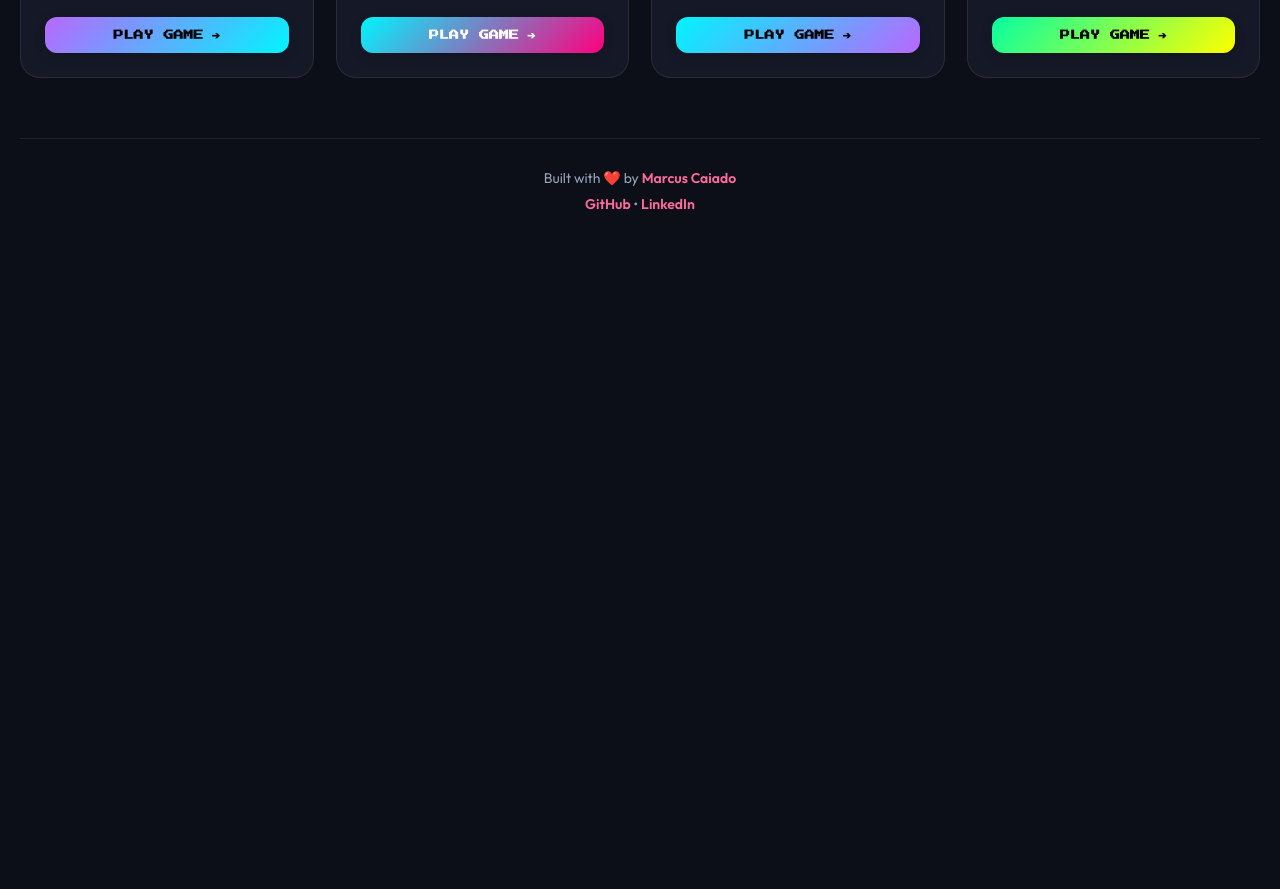
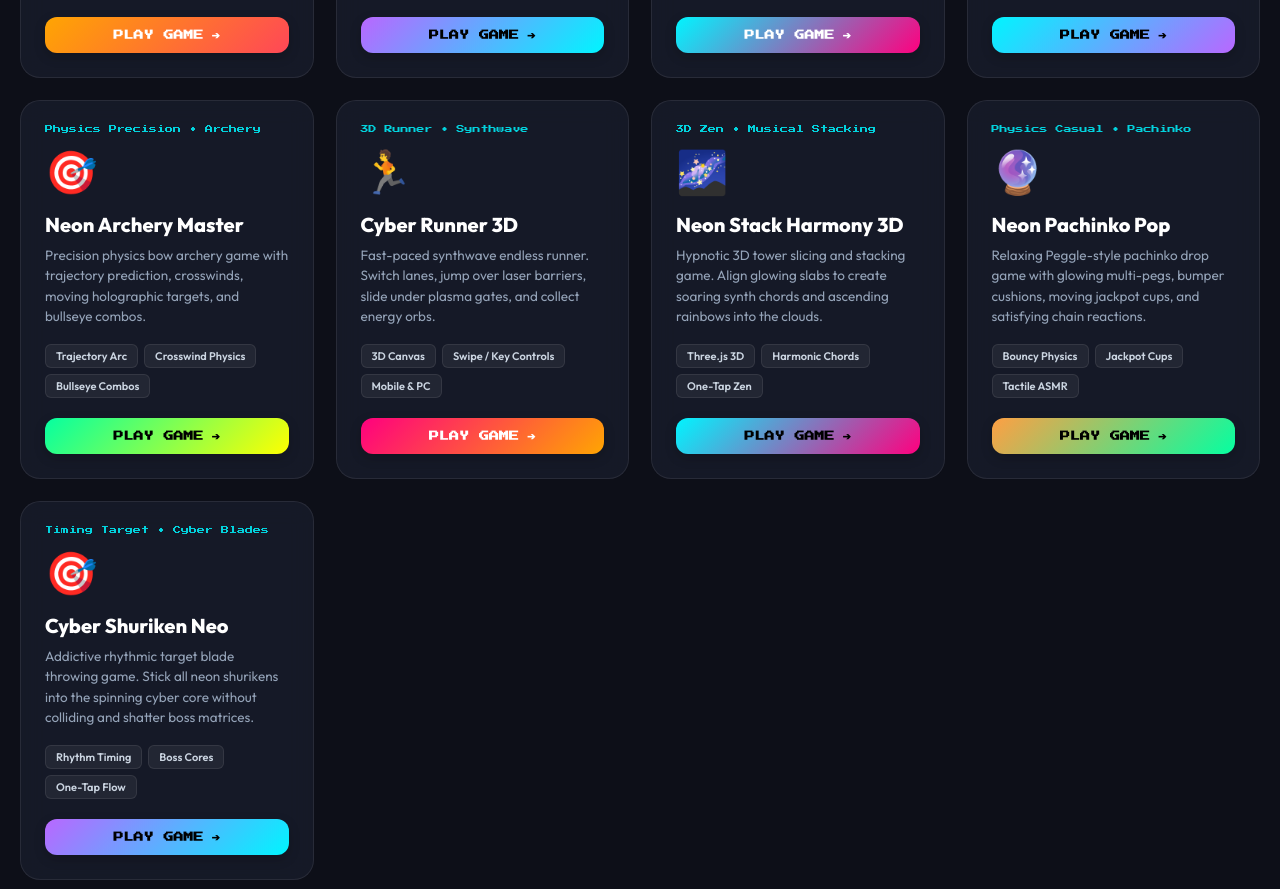
Before and after one commit to marcuscaiado/marcus-arcade, a website built with Vite: page index.html in a window 1280 px wide. Shown: the part 1451-2340 px from the top of the page. Before the commit the page ends 1744 px from the top, so only its background shows below. Built offline with nearby package versions, Linux system fonts and the light colour scheme.

Commit message:
✨ Audit fixes & responsive mobile polish

```diff
--- a/index.html
+++ b/index.html
@@ -4,7 +4,7 @@
     <meta charset="UTF-8" />
     <meta name="viewport" content="width=device-width, initial-scale=1.0" />
     <title>Marcus's Web Arcade 🕹️✨</title>
-    <meta name="description" content="Play 14+ original 3D & 2D browser games by Marcus Caiado. Zero install, instant fun on Mobile & PC." />
+    <meta name="description" content="Play 17+ original 3D & 2D browser games by Marcus Caiado. Zero install, instant fun on Mobile & PC." />
     <link rel="stylesheet" href="./src/style.css" />
     <link rel="icon" type="image/svg+xml" href="/favicon.svg" />
   </head>
@@ -14,7 +14,7 @@
 
       <!-- Arcade Header -->
       <header class="arcade-header">
-        <div class="header-badge">✨ 12 ORIGINAL PLAYABLE WEB GAMES ✨</div>
+        <div class="header-badge">✨ 17 ORIGINAL PLAYABLE WEB GAMES ✨</div>
         <h1 class="arcade-title">MARCUS ARCADE</h1>
         <p class="arcade-subtitle">Zero-install, instant-play 3D & 2D web games built with Three.js, Canvas & Web Audio</p>
 
@@ -22,10 +22,10 @@
         <div class="controls-deck">
           <div class="search-bar-wrap">
             <span class="search-icon">🔍</span>
-            <input type="text" id="game-search" placeholder="Search games (e.g. golf, space, archer, 3D)..." autocomplete="off" />
+            <input type="text" id="game-search" placeholder="Search games (e.g. golf, stack, pachinko, shuriken)..." autocomplete="off" />
           </div>
           <div class="filter-tabs">
-            <button class="filter-btn active" data-filter="all">All (12)</button>
+            <button class="filter-btn active" data-filter="all">All (17)</button>
             <button class="filter-btn" data-filter="action">Action & Shooter</button>
             <button class="filter-btn" data-filter="arcade">Arcade & Casual</button>
             <button class="filter-btn" data-filter="sports">Sports & Physics</button>
@@ -114,6 +114,22 @@
               <span class="badge">Adaptive AI</span>
             </div>
             <a href="https://marcuscaiado.github.io/cyber-pong-3d/" target="_blank" rel="noopener noreferrer" class="play-btn btn-pong">
+              <span>PLAY GAME</span> ➔
+            </a>
+          </div>
+
+          <!-- 6. Neon Drift Racer -->
+          <div class="game-card" data-category="arcade" data-title="neon drift racer 3d highway nitro boost speed">
+            <div class="card-tag">Arcade Racing • Neon Drift</div>
+            <div class="card-icon">🏎️</div>
+            <h3 class="card-title">Neon Drift Racer</h3>
+            <p class="card-desc">High-speed neon highway racer with lane-shifting overtakes, nitro speed bursts, and dynamic traffic avoidance.</p>
+            <div class="card-badges">
+              <span class="badge">3D Perspective</span>
+              <span class="badge">Nitro Boost</span>
+              <span class="badge">Mobile & PC</span>
+            </div>
+            <a href="https://marcuscaiado.github.io/neon-drift-racer/" target="_blank" rel="noopener noreferrer" class="play-btn btn-racer">
               <span>PLAY GAME</span> ➔
             </a>
           </div>
@@ -214,7 +230,7 @@
             </a>
           </div>
 
-          <!-- 12. Neon Archery Master -->
+          <!-- 13. Neon Archery Master -->
           <div class="game-card" data-category="sports" data-title="neon archery master bow arrow target bullseye precision wind">
             <div class="card-tag">Physics Precision • Archery</div>
             <div class="card-icon">🎯</div>
@@ -226,6 +242,70 @@
               <span class="badge">Bullseye Combos</span>
             </div>
             <a href="https://marcuscaiado.github.io/neon-archery-master/" target="_blank" rel="noopener noreferrer" class="play-btn btn-archery">
+              <span>PLAY GAME</span> ➔
+            </a>
+          </div>
+
+          <!-- 14. Cyber Runner 3D -->
+          <div class="game-card" data-category="retro" data-title="cyber runner 3d endless runner neon lanes jump slide">
+            <div class="card-tag">3D Runner • Synthwave</div>
+            <div class="card-icon">🏃</div>
+            <h3 class="card-title">Cyber Runner 3D</h3>
+            <p class="card-desc">Fast-paced synthwave endless runner. Switch lanes, jump over laser barriers, slide under plasma gates, and collect energy orbs.</p>
+            <div class="card-badges">
+              <span class="badge">3D Canvas</span>
+              <span class="badge">Swipe / Key Controls</span>
+              <span class="badge">Mobile & PC</span>
+            </div>
+            <a href="https://marcuscaiado.github.io/cyber-runner-3d/" target="_blank" rel="noopener noreferrer" class="play-btn btn-runner">
+              <span>PLAY GAME</span> ➔
+            </a>
+          </div>
+
+          <!-- 15. Neon Stack Harmony 3D -->
+          <div class="game-card" data-category="retro" data-title="neon stack harmony 3d slicing tower block zen musical chords">
+            <div class="card-tag">3D Zen • Musical Stacking</div>
+            <div class="card-icon">🌌</div>
+            <h3 class="card-title">Neon Stack Harmony 3D</h3>
+            <p class="card-desc">Hypnotic 3D tower slicing and stacking game. Align glowing slabs to create soaring synth chords and ascending rainbows into the clouds.</p>
+            <div class="card-badges">
+              <span class="badge">Three.js 3D</span>
+              <span class="badge">Harmonic Chords</span>
+              <span class="badge">One-Tap Zen</span>
+            </div>
+            <a href="https://marcuscaiado.github.io/neon-stack-3d/" target="_blank" rel="noopener noreferrer" class="play-btn btn-stack">
+              <span>PLAY GAME</span> ➔
+            </a>
+          </div>
+
+          <!-- 16. Neon Pachinko Pop -->
+          <div class="game-card" data-category="sports" data-title="neon pachinko pop peggle bouncy drop pegs jackpot bucket">
+            <div class="card-tag">Physics Casual • Pachinko</div>
+            <div class="card-icon">🔮</div>
+            <h3 class="card-title">Neon Pachinko Pop</h3>
+            <p class="card-desc">Relaxing Peggle-style pachinko drop game with glowing multi-pegs, bumper cushions, moving jackpot cups, and satisfying chain reactions.</p>
+            <div class="card-badges">
+              <span class="badge">Bouncy Physics</span>
+              <span class="badge">Jackpot Cups</span>
+              <span class="badge">Tactile ASMR</span>
+            </div>
+            <a href="https://marcuscaiado.github.io/neon-pachinko-pop/" target="_blank" rel="noopener noreferrer" class="play-btn btn-pachinko">
+              <span>PLAY GAME</span> ➔
+            </a>
+          </div>
+
+          <!-- 17. Cyber Shuriken Neo -->
+          <div class="game-card" data-category="action" data-title="cyber shuriken neo knife hit target core spin timing blade">
+            <div class="card-tag">Timing Target • Cyber Blades</div>
+            <div class="card-icon">🎯</div>
+            <h3 class="card-title">Cyber Shuriken Neo</h3>
+            <p class="card-desc">Addictive rhythmic target blade throwing game. Stick all neon shurikens into the spinning cyber core without colliding and shatter boss matrices.</p>
+            <div class="card-badges">
+              <span class="badge">Rhythm Timing</span>
+              <span class="badge">Boss Cores</span>
+              <span class="badge">One-Tap Flow</span>
+            </div>
+            <a href="https://marcuscaiado.github.io/cyber-shuriken/" target="_blank" rel="noopener noreferrer" class="play-btn btn-shuriken">
               <span>PLAY GAME</span> ➔
             </a>
           </div>
--- a/src/style.css
+++ b/src/style.css
@@ -262,6 +262,9 @@ body {
 .btn-droid { background: linear-gradient(135deg, #00f5ff, #b967ff); color: #000; }
 .btn-runner { background: linear-gradient(135deg, #ff007f, #ffa502); }
 .btn-archery { background: linear-gradient(135deg, #05ffa1, #ffff00); color: #000; }
+.btn-stack { background: linear-gradient(135deg, #00f5ff, #ff007f); color: #000; }
+.btn-pachinko { background: linear-gradient(135deg, #ff9f43, #05ffa1); color: #000; }
+.btn-shuriken { background: linear-gradient(135deg, #b967ff, #00f5ff); color: #000; }
 
 /* Footer */
 .arcade-footer {
```
